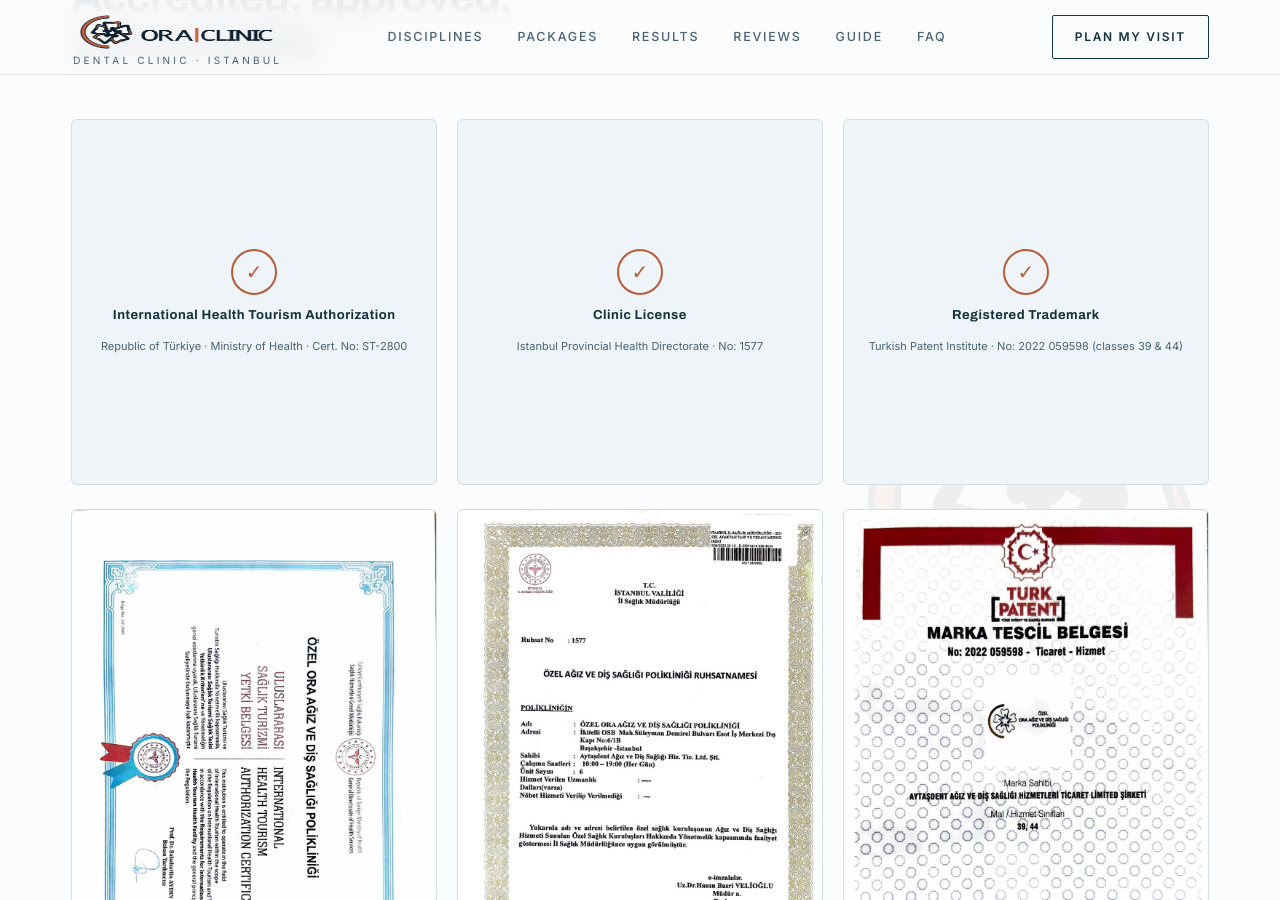
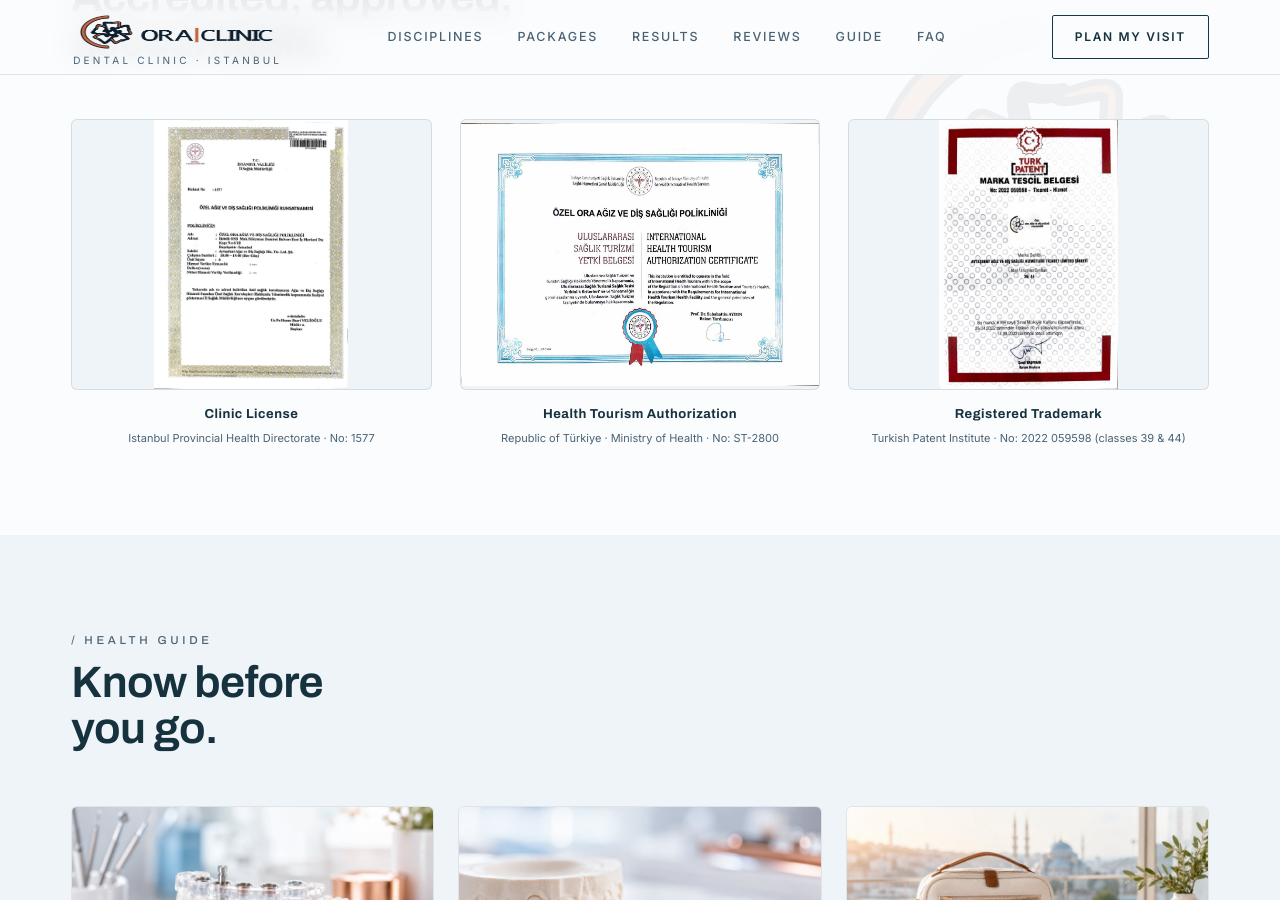
Before and after one commit to yavuzkiliclab/ora-web, a Jekyll site: the page built from docs/index.html, in a window 1280 px wide and 900 px high, scrolled down 8748 px. Built offline with Jekyll 4.4.1, drawn with Linux system fonts in a browser that asks for light colours.

Commit message:
Redesign certification section: document gallery only, fix rotation
- Removed text certification cards, kept three document images
- Order: Clinic License, Health Tourism (center), Registered Trademark
- Each document shows a caption with institution and number below it
- Fixed sideways health tourism scan (replaced v1 with corrected v3)
- Documents open full size on click, aligned via fixed aspect-ratio boxes

```diff
--- a/docs/_includes/head.html
+++ b/docs/_includes/head.html
@@ -273,16 +273,14 @@
 
 /* sertifikalar */
 #trust{padding:88px 0;background:var(--porcelain)}
-.cert-row{display:grid;grid-template-columns:repeat(3,1fr);gap:20px;margin-top:40px}
-.cert{aspect-ratio:1;background:var(--porcelain-deep);border:1px solid var(--line);border-radius:6px;
-  display:flex;flex-direction:column;align-items:center;justify-content:center;gap:10px;padding:18px;text-align:center}
-.cert .cert-ic{width:46px;height:46px;border-radius:50%;border:2px solid var(--copper);display:flex;align-items:center;justify-content:center;color:var(--copper);font-size:20px}
-.cert b{font-size:13px;color:var(--ink);font-family:"Archivo",sans-serif;letter-spacing:.04em}
-.cert span{font-size:11px;color:var(--marine-soft)}
-.cert-docs{display:grid;grid-template-columns:repeat(3,1fr);gap:20px;margin-top:24px}
-.cert-doc{display:block;border:1px solid var(--line);border-radius:6px;overflow:hidden;background:var(--porcelain-deep);transition:transform .2s,box-shadow .2s}
-.cert-doc:hover{transform:translateY(-3px);box-shadow:0 8px 24px rgba(0,0,0,.1)}
-.cert-doc img{width:100%;height:auto;display:block}
+.cert-docs{display:grid;grid-template-columns:repeat(3,1fr);gap:28px;margin-top:40px;align-items:start}
+.cert-doc{margin:0}
+.cert-doc>a{display:flex;align-items:center;justify-content:center;aspect-ratio:4/3;border:1px solid var(--line);border-radius:6px;overflow:hidden;background:var(--porcelain-deep);transition:transform .2s,box-shadow .2s}
+.cert-doc>a:hover{transform:translateY(-3px);box-shadow:0 8px 24px rgba(0,0,0,.1)}
+.cert-doc img{max-width:100%;max-height:100%;width:auto;height:auto;object-fit:contain;display:block}
+.cert-doc figcaption{text-align:center;margin-top:14px;display:flex;flex-direction:column;gap:4px}
+.cert-doc figcaption b{font-size:13px;color:var(--ink);font-family:"Archivo",sans-serif;letter-spacing:.04em}
+.cert-doc figcaption span{font-size:11px;color:var(--marine-soft)}
 
 /* oncesi sonrasi */
 #results{padding:96px 0;background:var(--porcelain-deep)}
@@ -319,8 +317,7 @@
 .guide-card .g-link{font-family:"Archivo",sans-serif;font-size:12px;letter-spacing:.1em;text-transform:uppercase;color:var(--copper);font-weight:700}
 
 @media(max-width:900px){
-  .pkg-grid,.cert-row,.ba-grid,.rev-grid,.guide-grid{grid-template-columns:1fr}
-  .cert-row{grid-template-columns:repeat(2,1fr)}
+  .pkg-grid,.ba-grid,.rev-grid,.guide-grid{grid-template-columns:1fr}
   .cert-docs{grid-template-columns:1fr}
 }
 
--- a/docs/index.html
+++ b/docs/index.html
@@ -233,15 +233,19 @@
   <div class="wrap">
     <div class="sec-head left"><p class="coord dim reveal">/ Certifications and approvals</p>
       <h2 class="reveal">Accredited, approved,<br>accountable.</h2></div>
-    <div class="cert-row">
-      <div class="cert reveal"><div class="cert-ic">✓</div><b>International Health Tourism Authorization</b><span>Republic of Türkiye · Ministry of Health · Cert. No: ST-2800</span></div>
-      <div class="cert reveal"><div class="cert-ic">✓</div><b>Clinic License</b><span>Istanbul Provincial Health Directorate · No: 1577</span></div>
-      <div class="cert reveal"><div class="cert-ic">✓</div><b>Registered Trademark</b><span>Turkish Patent Institute · No: 2022 059598 (classes 39 & 44)</span></div>
-    </div>
     <div class="cert-docs">
-      <a href="{{ '/assets/img/ora-belge-saglik-turizmi-v1.jpg' | relative_url }}" class="cert-doc reveal" target="_blank" rel="noopener"><img src="{{ '/assets/img/ora-belge-saglik-turizmi-v1.jpg' | relative_url }}" alt="International Health Tourism Authorization Certificate ST-2800" loading="lazy"></a>
-      <a href="{{ '/assets/img/ora-belge-ruhsat-v1.jpg' | relative_url }}" class="cert-doc reveal" target="_blank" rel="noopener"><img src="{{ '/assets/img/ora-belge-ruhsat-v1.jpg' | relative_url }}" alt="Clinic License No 1577" loading="lazy"></a>
-      <a href="{{ '/assets/img/ora-belge-marka-v1.jpg' | relative_url }}" class="cert-doc reveal" target="_blank" rel="noopener"><img src="{{ '/assets/img/ora-belge-marka-v1.jpg' | relative_url }}" alt="Registered Trademark No 2022 059598" loading="lazy"></a>
+      <figure class="cert-doc reveal">
+        <a href="{{ '/assets/img/ora-belge-ruhsat-v1.jpg' | relative_url }}" target="_blank" rel="noopener"><img src="{{ '/assets/img/ora-belge-ruhsat-v1.jpg' | relative_url }}" alt="Clinic License No 1577" loading="lazy"></a>
+        <figcaption><b>Clinic License</b><span>Istanbul Provincial Health Directorate · No: 1577</span></figcaption>
+      </figure>
+      <figure class="cert-doc reveal">
+        <a href="{{ '/assets/img/ora-belge-saglik-turizmi-v3.jpg' | relative_url }}" target="_blank" rel="noopener"><img src="{{ '/assets/img/ora-belge-saglik-turizmi-v3.jpg' | relative_url }}" alt="International Health Tourism Authorization ST-2800" loading="lazy"></a>
+        <figcaption><b>Health Tourism Authorization</b><span>Republic of Türkiye · Ministry of Health · No: ST-2800</span></figcaption>
+      </figure>
+      <figure class="cert-doc reveal">
+        <a href="{{ '/assets/img/ora-belge-marka-v1.jpg' | relative_url }}" target="_blank" rel="noopener"><img src="{{ '/assets/img/ora-belge-marka-v1.jpg' | relative_url }}" alt="Registered Trademark No 2022 059598" loading="lazy"></a>
+        <figcaption><b>Registered Trademark</b><span>Turkish Patent Institute · No: 2022 059598 (classes 39 & 44)</span></figcaption>
+      </figure>
     </div>
   </div>
 </section>
```
Also changed, not shown: docs/assets/img/ora-belge-saglik-turizmi-v1.jpg (deleted), docs/assets/img/ora-belge-saglik-turizmi-v3.jpg (added).
